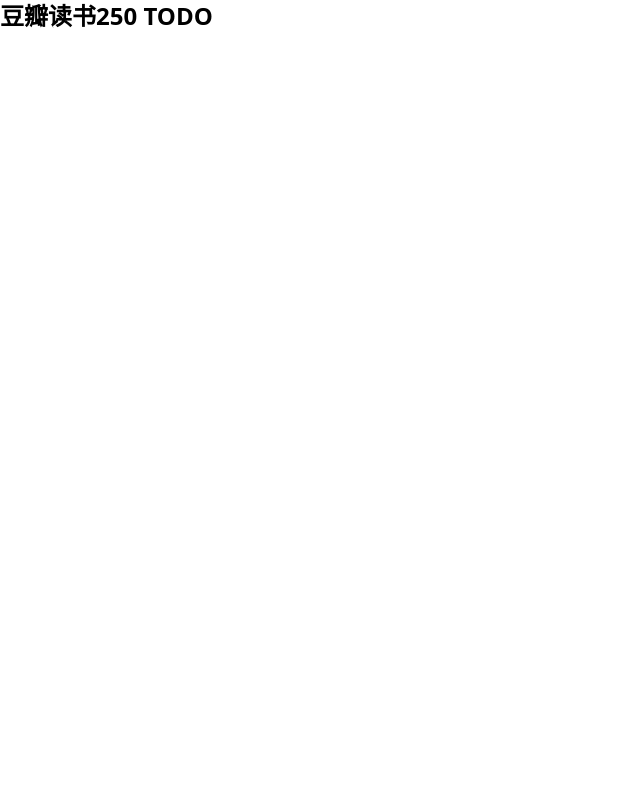
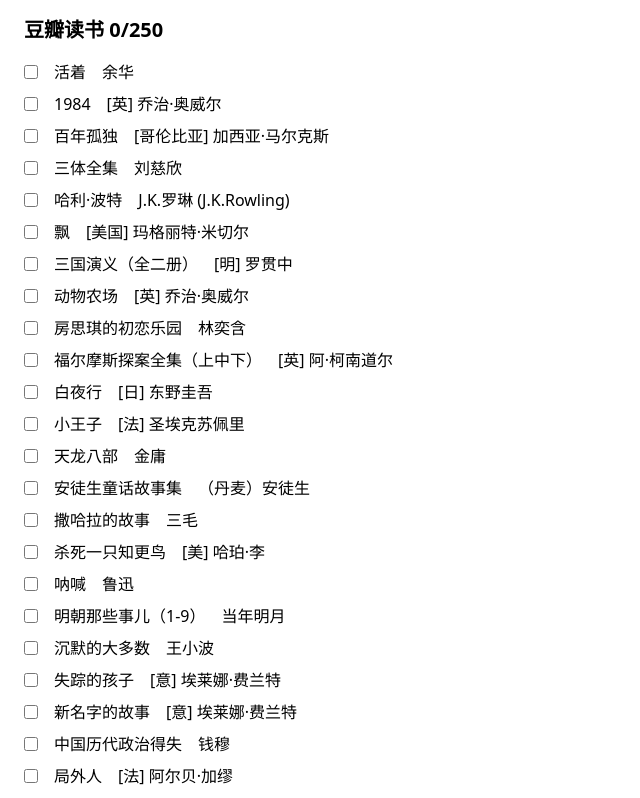
Before and after one commit to mefengl/douban250, a Next.js app: page / in a window 1280 px wide. Shown: the top 798 px of the page, without its empty margins (0-640 px from the left). Built offline with nearby package versions, Linux system fonts and the light colour scheme.

Commit message:
Add: base app function

```diff
--- a/package.json
+++ b/package.json
@@ -4,7 +4,7 @@
   "private": true,
   "scripts": {
     "dev": "next dev",
-    "build": "next build",
+    "build": "next build && next export",
     "start": "next start",
     "lint": "next lint",
     "prepare": "husky install"
--- a/pages/index.tsx
+++ b/pages/index.tsx
@@ -1,5 +1,34 @@
+import { useEffect, useState } from 'react'
+import book_list from './book_list.json'
+
 export default function Home() {
+  const [data, setData] = useState(book_list)
+
+  useEffect(() => {
+    const localData = localStorage.getItem('book_list')
+    localData && setData(JSON.parse(localData))
+  }, [])
+
   return (
-    <h1 className='text-2xl font-bold'>豆瓣读书250 TODO</h1>
+    <div className='flex flex-col gap-4 px-6 py-4'>
+      <h1 className='text-xl font-bold'>豆瓣读书 {data.filter(book => book.check).length}/250</h1>
+      <div className='flex flex-col gap-2'>
+        {data.map((book, i) =>
+          <div key={i} className='w-96 flex items-center gap-4'>
+            <input type='checkbox' checked={book.check}
+              className='cursor-pointer w-3.5 h-3.5'
+              onChange={() => {
+                const newData = [...data]
+                newData[i].check = !newData[i].check
+                setData(newData)
+                localStorage.setItem('book_list', JSON.stringify(newData))
+              }}
+            />
+            <div>{book.title}</div>
+            <div>{book.author}</div>
+          </div>
+        )}
+      </div>
+    </div>
   )
 }
```
